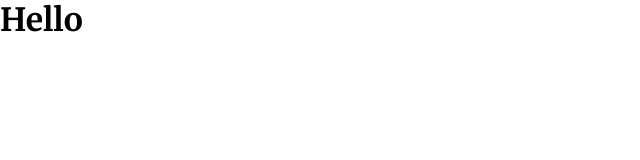
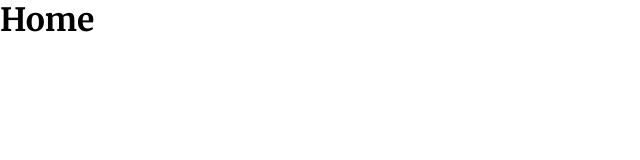
Before and after one commit to rishikesh2003/weather-app, a React (Create React App) app: page / in a window 1280 px wide. Shown: the top 160 px of the page, without its empty margins (0-640 px from the left). Built offline with nearby package versions, Linux system fonts and the light colour scheme.

Commit message:
setup react router and helmet

```diff
--- a/package.json
+++ b/package.json
@@ -9,6 +9,7 @@
     "axios": "^0.21.3",
     "react": "^17.0.2",
     "react-dom": "^17.0.2",
+    "react-helmet": "^6.1.0",
     "react-router-dom": "^5.3.0",
     "react-scripts": "4.0.3",
     "web-vitals": "^1.1.2"
--- a/src/App.js
+++ b/src/App.js
@@ -1,8 +1,13 @@
+import { BrowserRouter as Router, Route, Switch } from "react-router-dom";
+import Home from "./pages/Home";
+
 function App() {
   return (
-    <div>
-      <h1>Hello</h1>
-    </div>
+    <Router>
+      <Switch>
+        <Route exact path={"/"} component={Home} />
+      </Switch>
+    </Router>
   );
 }
 
--- /dev/null
+++ b/src/pages/Home.js
@@ -0,0 +1,16 @@
+import { Helmet } from "react-helmet";
+
+function Home() {
+  return (
+    <>
+      <Helmet>
+        <title>Weather App | Home</title>
+      </Helmet>
+      <div>
+        <h1>Home</h1>
+      </div>
+    </>
+  );
+}
+
+export default Home;
```
Also changed, not shown: 1 other file (tests, documents, lock files or other folders).
